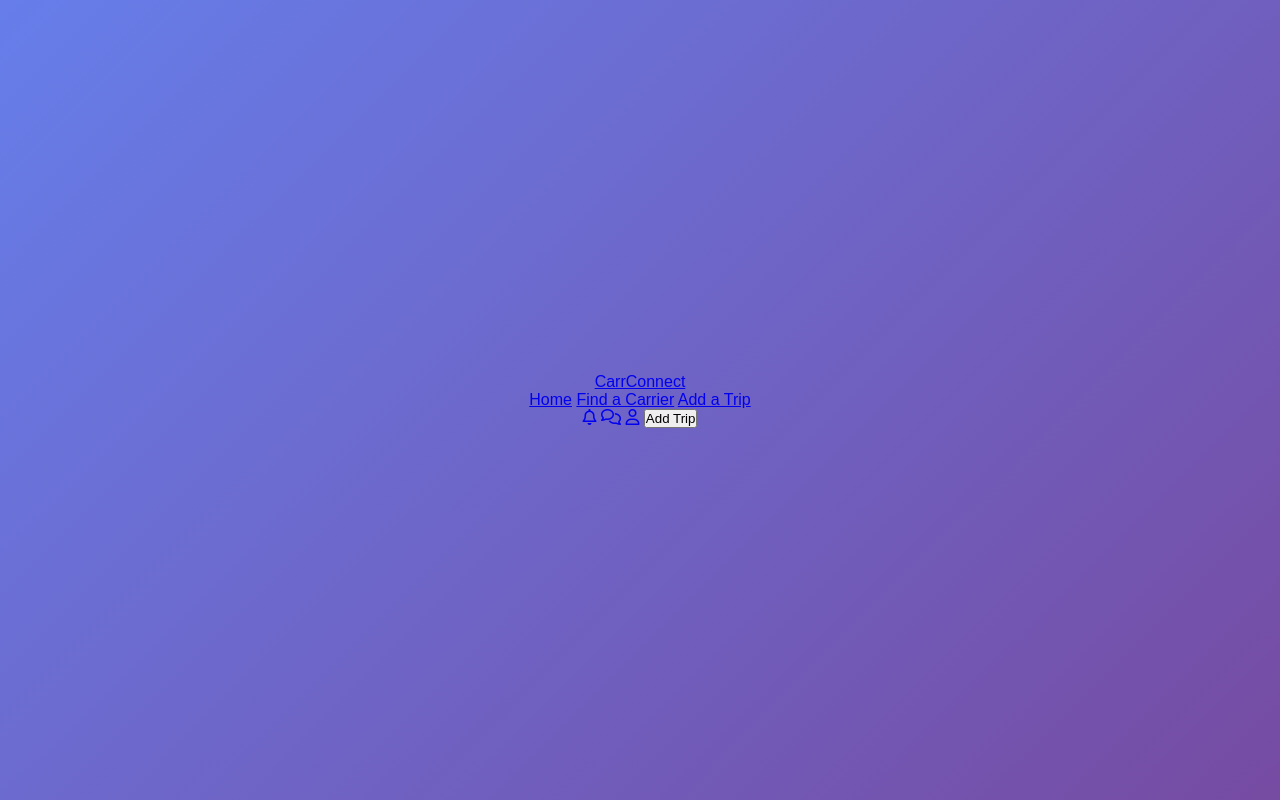
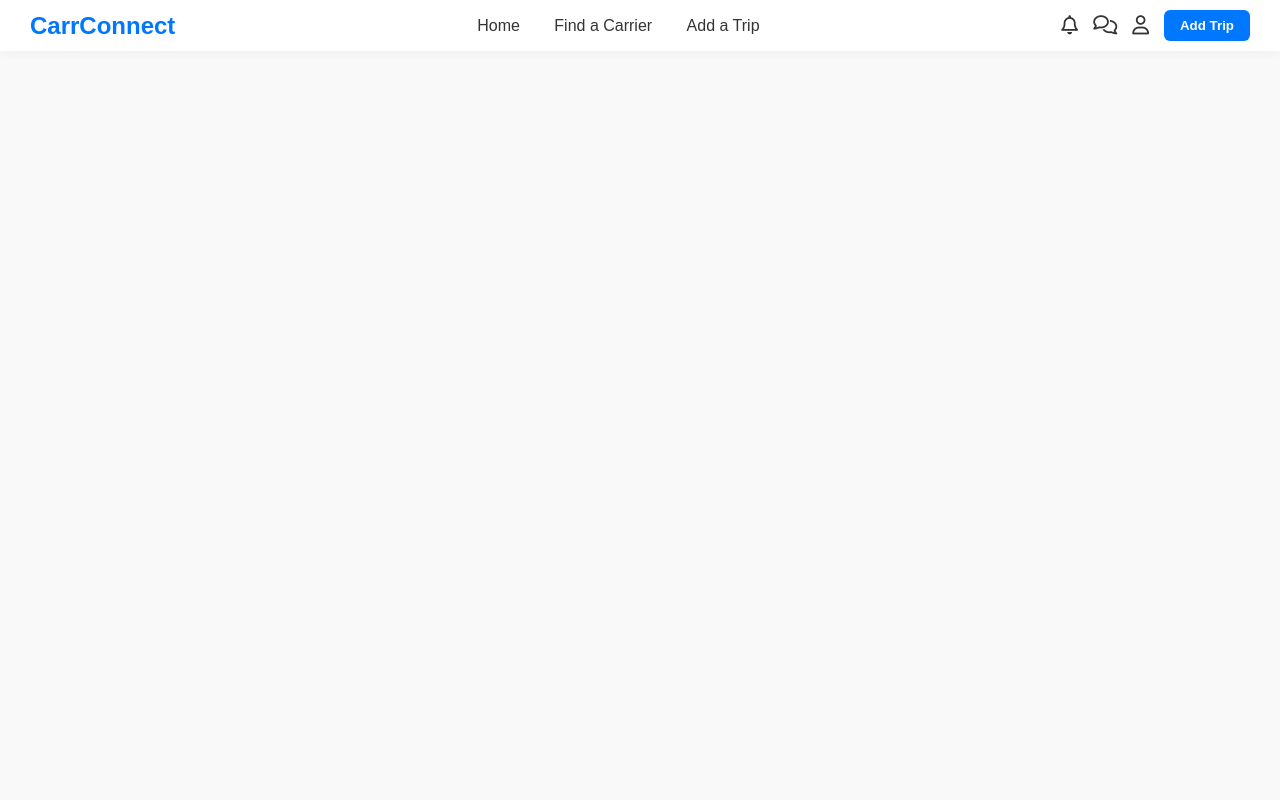
Before and after one commit to its-nadir/team-project2025, a plain HTML site: page src/index.html in a window 1280 px wide. Drawn offline with Linux system fonts and the light colour scheme; files that its build step writes are made by us from their sources.

Commit message:
added some basic styles for navbar

```diff
--- a/src/style.css
+++ b/src/style.css
@@ -1,27 +1,69 @@
-/* Reset */
 * {
   margin: 0;
   padding: 0;
   box-sizing: border-box;
 }
 
-/* Background and layout */
 body {
   font-family: "Poppins", sans-serif;
-  background: linear-gradient(135deg, #667eea, #764ba2);
-  color: white;
-  min-height: 100vh;
-  display: flex;
-  flex-direction: column;
-  align-items: center;
-  justify-content: center;
-  text-align: center;
-  overflow-x: hidden;
+  background-color: #f9f9f9;
 }
 
-footer {
-  position: absolute;
-  bottom: 20px;
-  font-size: 0.9rem;
-  opacity: 0.8;
+.navbar {
+  display: flex;
+  justify-content: space-between;
+  align-items: center;
+  background-color: white;
+  padding: 10px 30px;
+  box-shadow: 0 2px 10px rgba(0, 0, 0, 0.05);
 }
+
+.navbar-left .logo {
+  font-size: 1.5rem;
+  font-weight: 700;
+  color: #0077ff;
+  text-decoration: none;
+}
+
+.navbar-center a {
+  margin: 0 15px;
+  text-decoration: none;
+  color: #333;
+  font-weight: 500;
+  transition: color 0.2s ease;
+}
+
+.navbar-center a:hover {
+  color: #0077ff;
+}
+
+.navbar-right {
+  display: flex;
+  align-items: center;
+  gap: 15px;
+}
+
+.icon {
+  color: #333;
+  font-size: 1.2rem;
+  transition: color 0.2s ease;
+}
+
+.icon:hover {
+  color: #0077ff;
+}
+
+.add-trip-btn {
+  background-color: #0077ff;
+  color: white;
+  border: none;
+  padding: 8px 16px;
+  border-radius: 6px;
+  font-weight: 600;
+  cursor: pointer;
+  transition: background 0.2s ease;
+}
+
+.add-trip-btn:hover {
+  background-color: #005fcc;
+}
```
